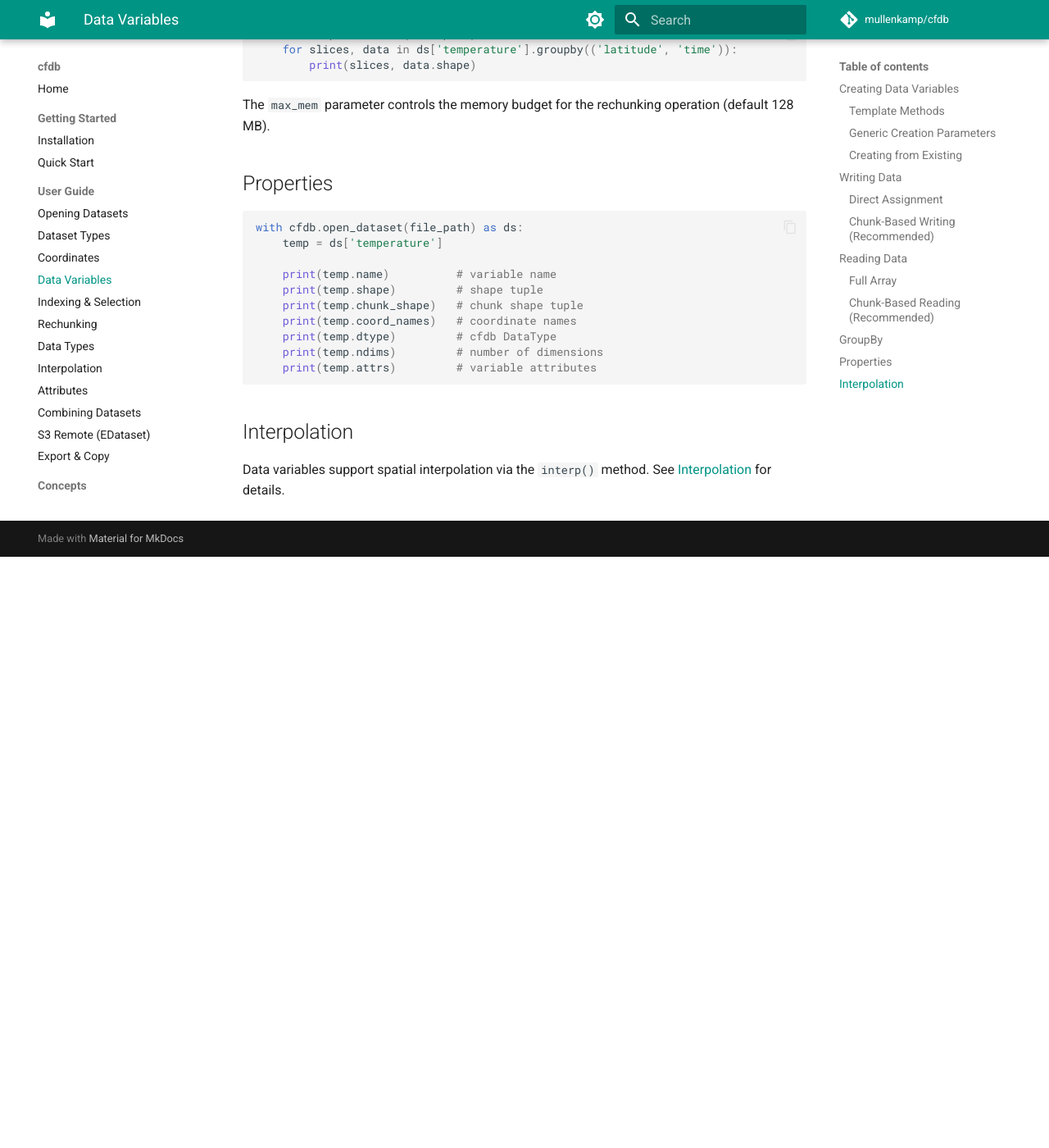
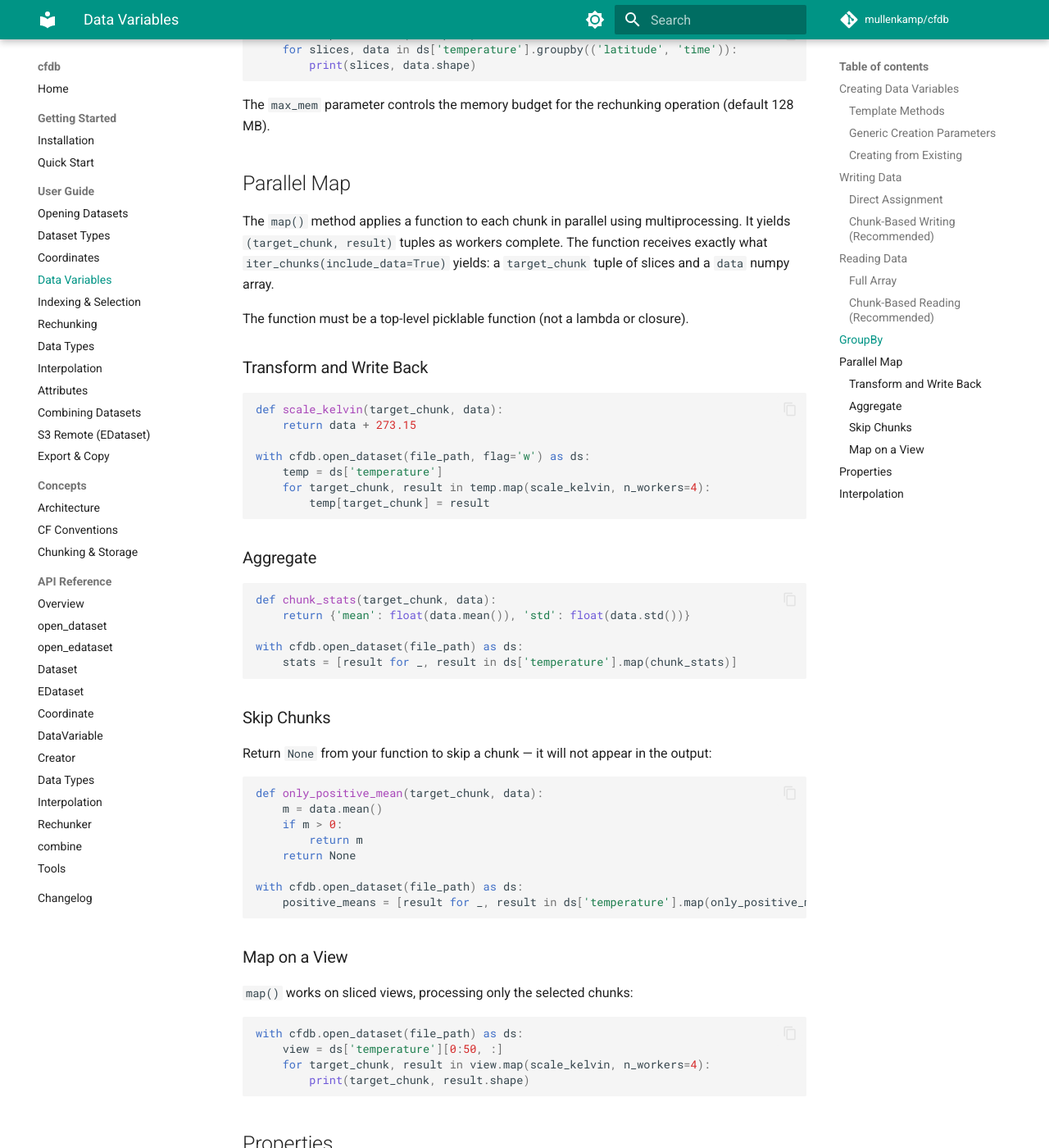
Before and after one commit to mullenkamp/cfdb, an MkDocs documentation site: the page built from docs/guide/data-variables.md, in a window 1280 px wide and 1400 px high, scrolled down 2873 px. Shown: the whole window at 82% size. Built offline with MkDocs 1.6.1 and Material for MkDocs 9.7.7, drawn with Linux system fonts in a browser that asks for light colours; comment, search, counter and statistics services are not loaded; before the commit the page ends 3552 px from its top, so only the background shows below that.

Commit message:
added map

````diff
--- a/cfdb/__init__.py
+++ b/cfdb/__init__.py
@@ -11,4 +11,4 @@
 except ImportError:
     pass
 
-__version__ = '0.4.2'
+__version__ = '0.4.3'
--- a/docs/guide/data-variables.md
+++ b/docs/guide/data-variables.md
@@ -127,6 +127,60 @@
 
 The `max_mem` parameter controls the memory budget for the rechunking operation (default 128 MB).
 
+## Parallel Map
+
+The `map()` method applies a function to each chunk in parallel using multiprocessing. It yields `(target_chunk, result)` tuples as workers complete. The function receives exactly what `iter_chunks(include_data=True)` yields: a `target_chunk` tuple of slices and a `data` numpy array.
+
+The function must be a top-level picklable function (not a lambda or closure).
+
+### Transform and Write Back
+
+```python
+def scale_kelvin(target_chunk, data):
+    return data + 273.15
+
+with cfdb.open_dataset(file_path, flag='w') as ds:
+    temp = ds['temperature']
+    for target_chunk, result in temp.map(scale_kelvin, n_workers=4):
+        temp[target_chunk] = result
+```
+
+### Aggregate
+
+```python
+def chunk_stats(target_chunk, data):
+    return {'mean': float(data.mean()), 'std': float(data.std())}
+
+with cfdb.open_dataset(file_path) as ds:
+    stats = [result for _, result in ds['temperature'].map(chunk_stats)]
+```
+
+### Skip Chunks
+
+Return `None` from your function to skip a chunk — it will not appear in the output:
+
+```python
+def only_positive_mean(target_chunk, data):
+    m = data.mean()
+    if m > 0:
+        return m
+    return None
+
+with cfdb.open_dataset(file_path) as ds:
+    positive_means = [result for _, result in ds['temperature'].map(only_positive_mean)]
+```
+
+### Map on a View
+
+`map()` works on sliced views, processing only the selected chunks:
+
+```python
+with cfdb.open_dataset(file_path) as ds:
+    view = ds['temperature'][0:50, :]
+    for target_chunk, result in view.map(scale_kelvin, n_workers=4):
+        print(target_chunk, result.shape)
+```
+
 ## Properties
 
 ```python
--- a/docs/reference/data-variable.md
+++ b/docs/reference/data-variable.md
@@ -100,6 +100,38 @@
     print(slices, data.shape)
 ```
 
+## Parallel Map
+
+### map(func, n_workers=None)
+
+Apply a function to each chunk in parallel using multiprocessing. Yields `(target_chunk, result)` tuples as workers complete.
+
+The user function receives `(target_chunk, data)` — the same values yielded by `iter_chunks(include_data=True)`. It must be a top-level picklable function (not a lambda or closure).
+
+```python
+def compute_mean(target_chunk, data):
+    return data.mean()
+
+with cfdb.open_dataset(file_path) as ds:
+    means = [result for _, result in ds['temperature'].map(compute_mean, n_workers=4)]
+```
+
+**Parameters:**
+
+| Parameter | Type | Description |
+|-----------|------|-------------|
+| `func` | callable | `func(target_chunk, data) -> result or None`. Return `None` to skip. |
+| `n_workers` | int or None | Number of worker processes. Defaults to `os.cpu_count()`. |
+
+Works on views too:
+
+```python
+with cfdb.open_dataset(file_path) as ds:
+    view = ds['temperature'][0:50, :]
+    for target_chunk, result in view.map(transform, n_workers=4):
+        ...
+```
+
 ## Interpolation
 
 ### interp(x=None, y=None, z=None, iter_dim=None, xy=None)
--- a/pyproject.toml
+++ b/pyproject.toml
@@ -34,7 +34,7 @@
 
 [project.optional-dependencies]
 netcdf4 = ['h5netcdf', 'cftime']
-ebooklet = ['ebooklet>=0.6.0']
+ebooklet = ['ebooklet>=0.7.0']
 
 [dependency-groups]
 dev = [
@@ -46,12 +46,12 @@
   "pytest-cov",
   'h5netcdf',
   'h5py>=3.6.0',
-  'ebooklet>=0.6.0',
+  'ebooklet>=0.7.0',
 ]
 docs = [
   "mkdocs-material>=9.0",
   "mkdocstrings[python]>=0.24",
-  "ebooklet>=0.6.0",
+  "ebooklet>=0.7.0",
 ]
 
 [tool.hatch]
````
Also changed, not shown: docs/changelog.md (+7 -1 lines), docs/getting-started/quickstart.md (+16 -0 lines), docs/index.md (+1 -0 lines), 5 other files.
